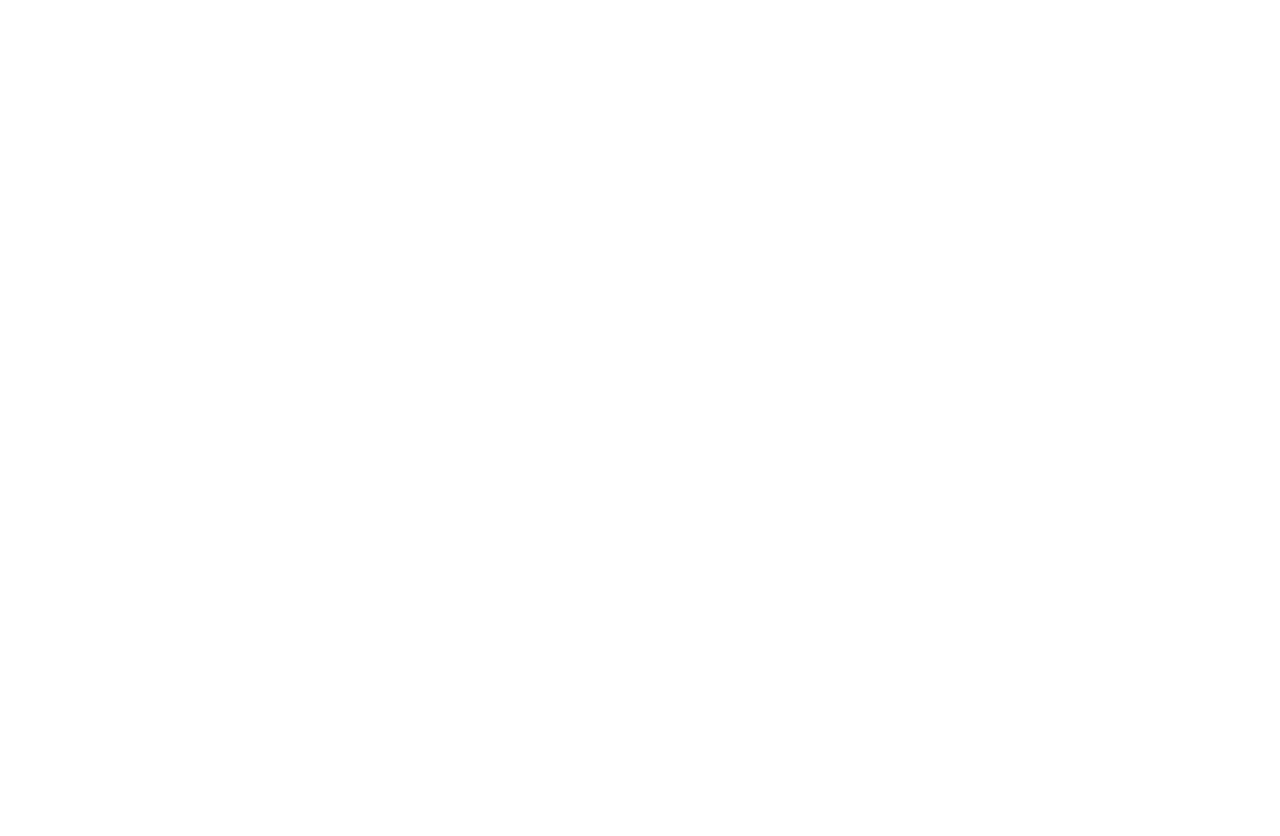
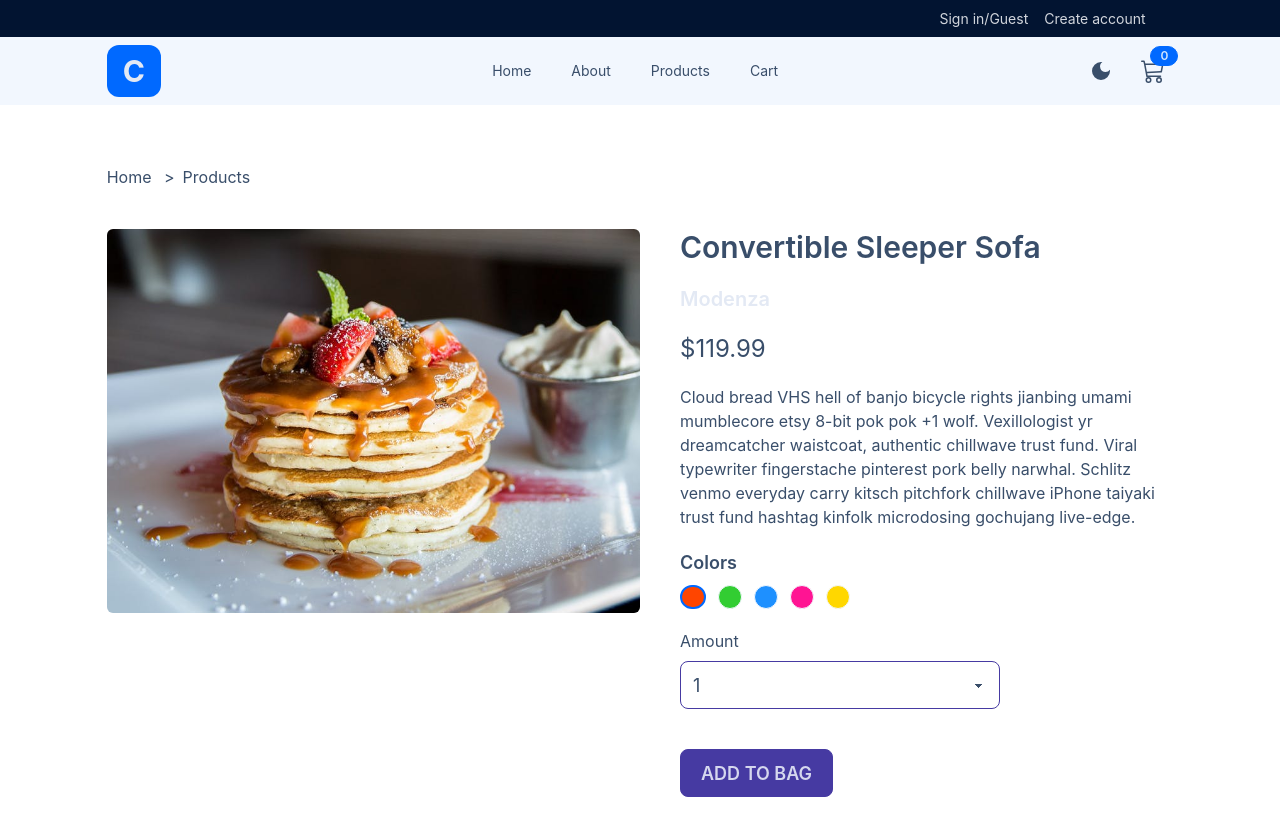
Before and after one commit to Melodyysol/ecommerce-project, a React (Vite) app: page /item/1 in a window 1280 px wide. Before the commit this address had no page. Shown: the top 836 px of the page. Before the commit the page ends 800 px from the top, so only its background shows below. Built offline with nearby package versions, Linux system fonts and the light colour scheme.

Commit message:
Create each item info page

```diff
--- a/src/App.tsx
+++ b/src/App.tsx
@@ -6,6 +6,7 @@
 import AboutPage from './pages/AboutPage'
 import CartPage from './pages/CartPage'
 import ProductPage from './pages/productPage/ProductPage'
+import Item from './components/Item'
 
 function App() {
   const [theme, setTheme] = useState<'winter' | 'dracula'>(() => {
@@ -33,6 +34,9 @@
       <Route path='/products' element={<ProductPage
         theme={theme} setTheme={setTheme}
       />} />
+      <Route path='/item/1' element={<Item
+        theme={theme} setTheme={setTheme}
+      />} />
     </Routes>
   )
 }
--- /dev/null
+++ b/src/components/Item.tsx
@@ -0,0 +1,117 @@
+import { useEffect, useState } from "react"
+import type { ThemeProp } from "../types"
+
+import item1 from '../assets/item-1.jpeg'
+
+import Header from "./Header"
+import { Link } from "react-router-dom"
+
+const colors: {
+  id: number;
+  backgroundColor: string;
+  active: boolean
+}[] = [{
+  id: 1,
+  backgroundColor: 'rgb(255,69,0)',
+  active: true
+}, {
+  id: 2,
+  backgroundColor: 'rgb(50,205,50)',
+  active: false
+}, {
+  id: 3,
+  backgroundColor: 'rgb(30,144,255)',
+  active: false
+}, {
+  id: 4,
+  backgroundColor: 'rgb(255,20,147)',
+  active: false
+}, {
+  id: 5,
+  backgroundColor: 'rgb(255,215,0)',
+  active: false
+}]
+
+const Item = ({ theme, setTheme }: ThemeProp) => {
+
+  const [activeColor, setActiveColor] = useState<{
+  id: number;
+  backgroundColor: string;
+  active: boolean
+}[]>(colors)
+
+  useEffect(() => {
+    document.title = 'Item'
+  }, [])
+
+  const toggleActive = (id: number) => setActiveColor(prev =>
+    prev.map(col =>
+      col.id === id ? {...col, active: true} : {...col, active: false}
+    )
+  )
+
+  return (
+    <main>
+      <Header theme={theme} setTheme={setTheme} />
+      <section className="w-10/12 mx-auto py-5 rounded-md mt-10">
+        <div>
+          <Link to="/" className="hover:underline">Home</Link>
+          <span className="mx-2"> &gt;</span>
+          <Link to="/products" className="hover:underline">Products</Link>
+        </div>
+
+        {/* image and details */}
+
+        <div className="flex flex-col md:flex-row gap-10 my-10">
+          <img src={item1} alt="item1" className="w-full md:w-1/2 h-96 object-cover rounded-md" />
+          <div className="flex flex-col gap-5">
+            <h1 className="text-3xl font-semibold">Convertible Sleeper Sofa</h1>
+            <h2 className="text-xl text-base-300 font-semibold">Modenza</h2>
+            <p className="text-base-content text-2xl">$119.99</p>
+            <p>Cloud bread VHS hell of banjo bicycle rights jianbing umami mumblecore etsy 8-bit pok pok +1 wolf. Vexillologist yr dreamcatcher waistcoat, authentic chillwave trust fund. Viral typewriter fingerstache pinterest pork belly narwhal. Schlitz venmo everyday carry kitsch pitchfork chillwave iPhone taiyaki trust fund hashtag kinfolk microdosing gochujang live-edge.</p>
+
+            <div>
+              <h3 className="text-lg font-semibold">Colors</h3>
+              <div className="flex items-center gap-3 mt-2">
+
+                {activeColor.map(col =>
+                  <button key={col.id} onClick={() => toggleActive(col.id)} type="button" className={`w-6 h-6 badge rounded-full cursor-pointer ${col.active && 'border-2 border-primary'}`} style={{ backgroundColor: col.backgroundColor }}></button>
+                )}
+              </div>
+            </div>
+
+            <div>
+              <label className="block">Amount</label>
+              <select name="quntity" id="quantity" className="select select-lg select-secondary cursor-pointer mt-2">
+                <option value="1">1</option>
+                <option value="2">2</option>
+                <option value="3">3</option>
+                <option value="4">4</option>
+                <option value="5">5</option>
+                <option value="6">6</option>
+                <option value="7">7</option>
+                <option value="8">8</option>
+                <option value="9">9</option>
+                <option value="10">10</option>
+                <option value="11">11</option>
+                <option value="12">12</option>
+                <option value="13">13</option>
+                <option value="14">14</option>
+                <option value="15">15</option>
+                <option value="16">16</option>
+                <option value="17">17</option>
+                <option value="18">18</option>
+                <option value="19">19</option>
+                <option value="20">20</option>
+              </select>
+            </div>
+
+            <button className="btn btn-secondary btn-lg w-max my-5 uppercase">Add to Bag</button>
+          </div>
+        </div>
+      </section>
+    </main>
+  )
+}
+
+export default Item
--- a/src/pages/AboutPage.tsx
+++ b/src/pages/AboutPage.tsx
@@ -1,11 +1,17 @@
+import { useEffect } from "react"
 import Header from "../components/Header"
 import type { ThemeProp } from "../types"
-const AboutPage = ({theme, setTheme}: ThemeProp) => {
+const AboutPage = ({ theme, setTheme }: ThemeProp) => {
+
+  useEffect(() => {
+    document.title = 'About'
+  }, [])
+
   return (
     <main>
       <Header theme={theme} setTheme={setTheme} />
       <section className="w-10/12 mx-auto mt-20 text-base-content">
-<h1 className="text-center text-4xl md:text-6xl font-bold">We love <span className="bg-primary text-gray-300 rounded-2xl py-4 px-8 md:text-3xl">Comfy</span></h1>
+        <h1 className="text-center text-4xl md:text-6xl font-bold">We love <span className="bg-primary text-gray-300 rounded-2xl py-4 px-8 md:text-3xl">Comfy</span></h1>
         <p className="mt-10 max-w-2xl mx-auto leading-loose text-lg">Lorem ipsum dolor sit amet, consectetur adipisicing elit. Tempore quae quam blanditiis vitae, dolor non eveniet ipsum voluptatibus, quia optio aut! Perferendis ipsa cumque ipsam nostrum reprehenderit ad illo sed officiis ea tempore! Similique eos minima sit porro, ratione aspernatur!</p>
       </section>
     </main>
--- a/src/pages/CartPage.tsx
+++ b/src/pages/CartPage.tsx
@@ -1,7 +1,14 @@
+import { useEffect } from "react"
+
 import Header from "../components/Header"
 import type { ThemeProp } from "../types"
 
-const CartPage = ({theme, setTheme}: ThemeProp) => {
+const CartPage = ({ theme, setTheme }: ThemeProp) => {
+
+  useEffect(() => {
+    document.title = 'Cart'
+  }, [])
+
   return (
     <main>
       <Header theme={theme} setTheme={setTheme} />
--- a/src/pages/homePage/RenderHomePage.tsx
+++ b/src/pages/homePage/RenderHomePage.tsx
@@ -1,5 +1,6 @@
 // import projects from "../../data/projects"
 import Item1 from '../../assets/item-1.jpeg'
+import { Link } from 'react-router-dom'
 import ProductsGrid from '../../components/ProductsGrid'
 
 
@@ -10,7 +11,7 @@
         <div className="flex flex-col gap-10 items-start">
           <h1 className="text-4xl md:text-6xl font-bold text-base-content">We are changing the way people shop</h1>
           <p className="text-base-content">Discover a wide range of products at unbeatable prices. Shop now and enjoy exclusive deals and discounts on your favorite items. Experience seamless shopping with fast delivery and excellent customer service.</p>
-          <button className="btn btn-primary transition-all duration-500 uppercase text-sm cursor-pointer">Our Products</button>
+          <Link to='/products' className="btn btn-primary transition-all duration-500 uppercase text-sm cursor-pointer">Our Products</Link>
         </div>
 
         <div className='hidden md:flex bg-neutral w-400 h-120 p-4 rounded-2xl overflow-scroll gap-5'>
--- a/src/pages/productPage/Products.tsx
+++ b/src/pages/productPage/Products.tsx
@@ -7,7 +7,7 @@
 
   const [gridForm, setGridForm] = useState<'col' | 'row'>('col')
 
-  const activeIcon = (colRow: 'col' | 'row') => `${gridForm === colRow && 'btn btn-sm p-1 btn-primary rounded-full'}`
+  const activeIcon = (colRow: 'col' | 'row') => `${gridForm === colRow ? 'btn btn-sm p-1 btn-primary rounded-full' : 'btn btn-sm p-1 hover:bg-base-200 rounded-full bg-transparent'}`
 
   return (
     <section className="w-10/12 mx-auto text-base-content pb-5">
@@ -31,11 +31,11 @@
       {/* Change page */}
       <div className="text-base-content flex my-20 items-end justify-end">
         <div className="bg-base-200 rounded-xl">
-          <button className="btn btn-sm md:btn-md">PREV</button>
-          <button className="btn btn-sm md:btn-md ">1</button>
-          <button className="btn btn-sm btn-active md:btn-md ">2</button>
-          <button className="btn btn-sm md:btn-md ">3</button>
-          <button className="btn btn-sm md:btn-md ">NEXT</button>
+          <button className="btn btn-sm md:btn-lg rounded-r-none">PREV</button>
+          <button className="btn btn-sm md:btn-lg btn-active rounded-none">1</button>
+          <button className="btn btn-sm md:btn-lg rounded-none">2</button>
+          <button className="btn btn-sm md:btn-lg rounded-none">3</button>
+          <button className="btn btn-sm md:btn-lg rounded-l-none">NEXT</button>
         </div>
       </div>
 
```
Also changed, not shown: src/components/ProductsGrid.tsx (+11 -11 lines).
